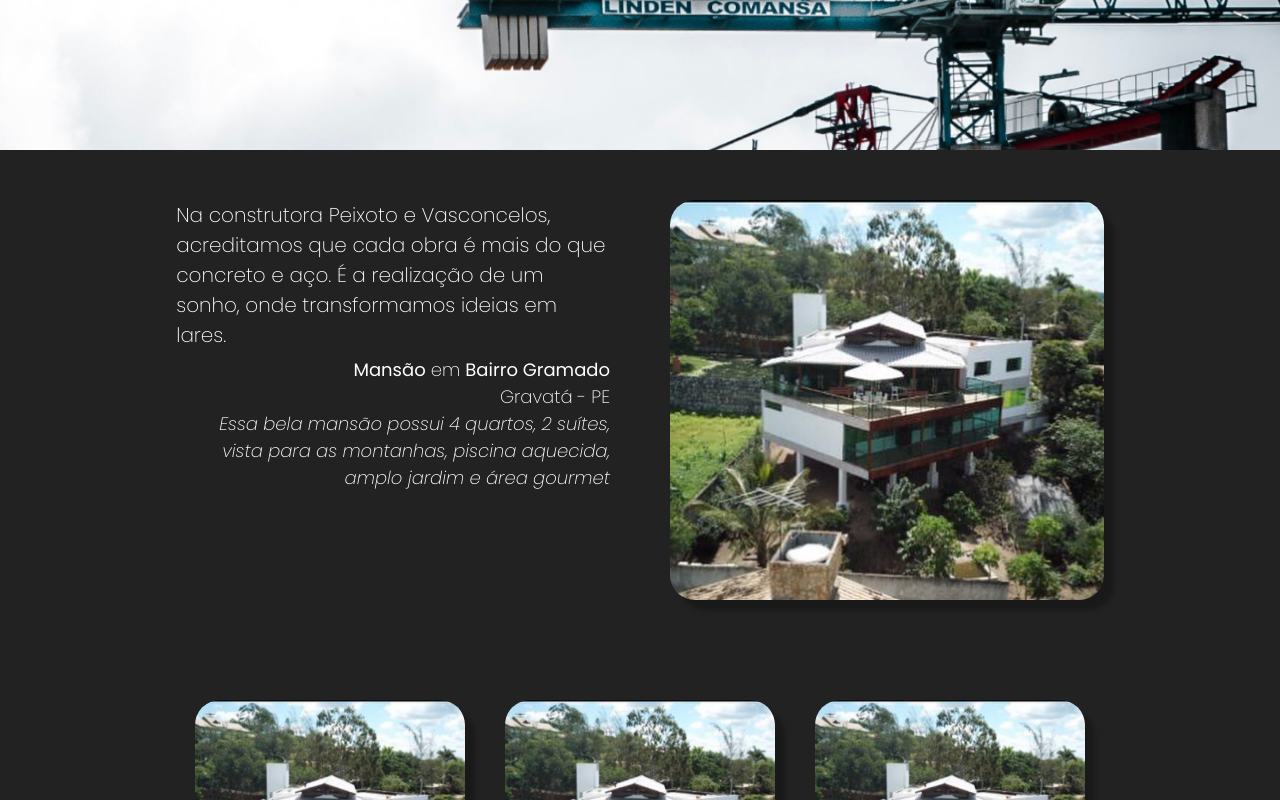
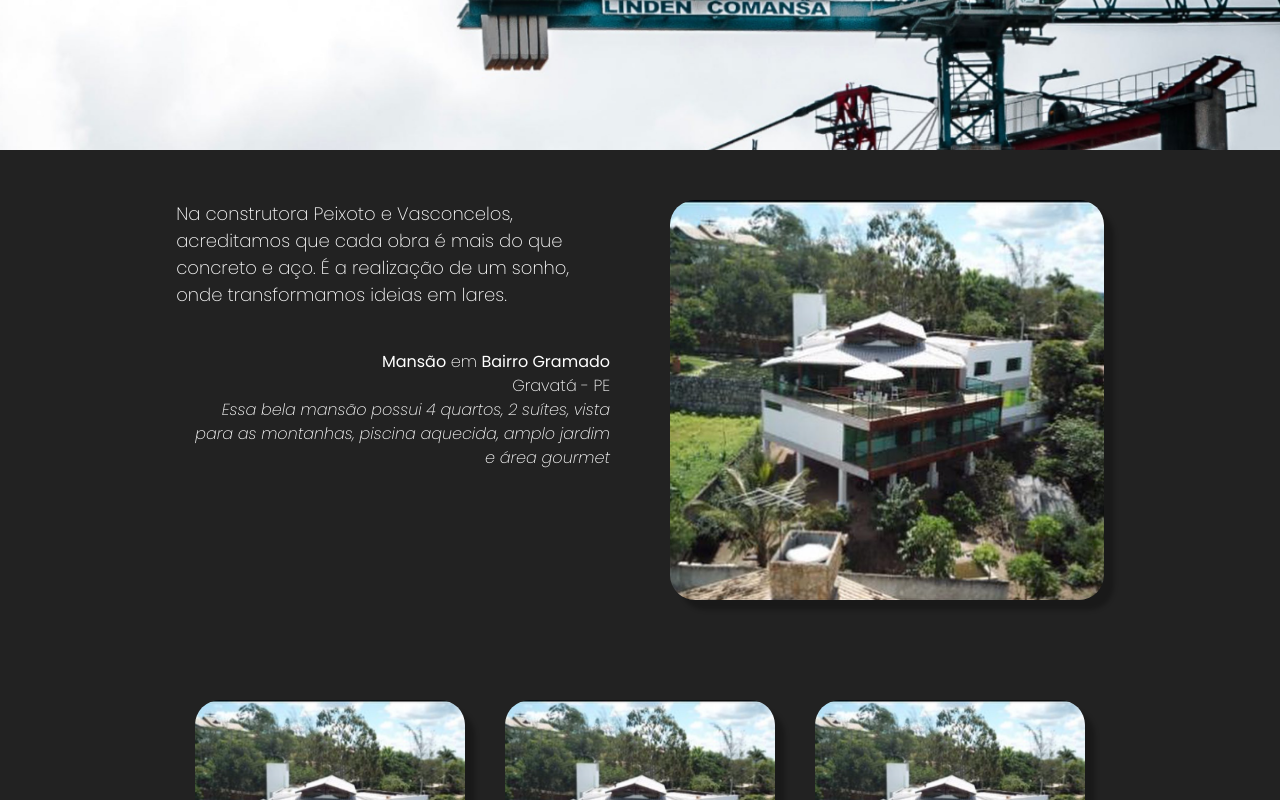
Before and after one commit to CarlosAugustoP/construtora-next, a Next.js app: page / in a window 1280 px wide. Shown: the part 412-1212 px from the top of the page. Built offline with nearby package versions, Linux system fonts and the light colour scheme.

Commit message:
improve styles

```diff
--- a/src/components/FeaturedPost/index.js
+++ b/src/components/FeaturedPost/index.js
@@ -47,7 +47,7 @@ const AnimatedImage = ({ src }) => {
     <animated.p style={{ ...animationProps,
       direction: 'rtl',
       fontWeight: '200',
-      fontSize: '18px',
+      fontSize: '16px',
       paddingLeft:'12%',
       height: '66%',
 
@@ -94,7 +94,7 @@ export default function FeaturedPost() {
           <p style={{
             paddingLeft:'10%',
             height: '33%',
-            fontSize: '20px',
+            fontSize: '18px',
             fontWeight: '200',
           }}>{speech}</p>
           <br></br>
--- a/src/components/QuemSomos/styles.js
+++ b/src/components/QuemSomos/styles.js
@@ -13,7 +13,6 @@ export const Container = styled.div`
         padding:10px;
         padding-bottom: 25px;
         gap:0px;
-        border-radius: 25px;
 
     }
 `;
```
